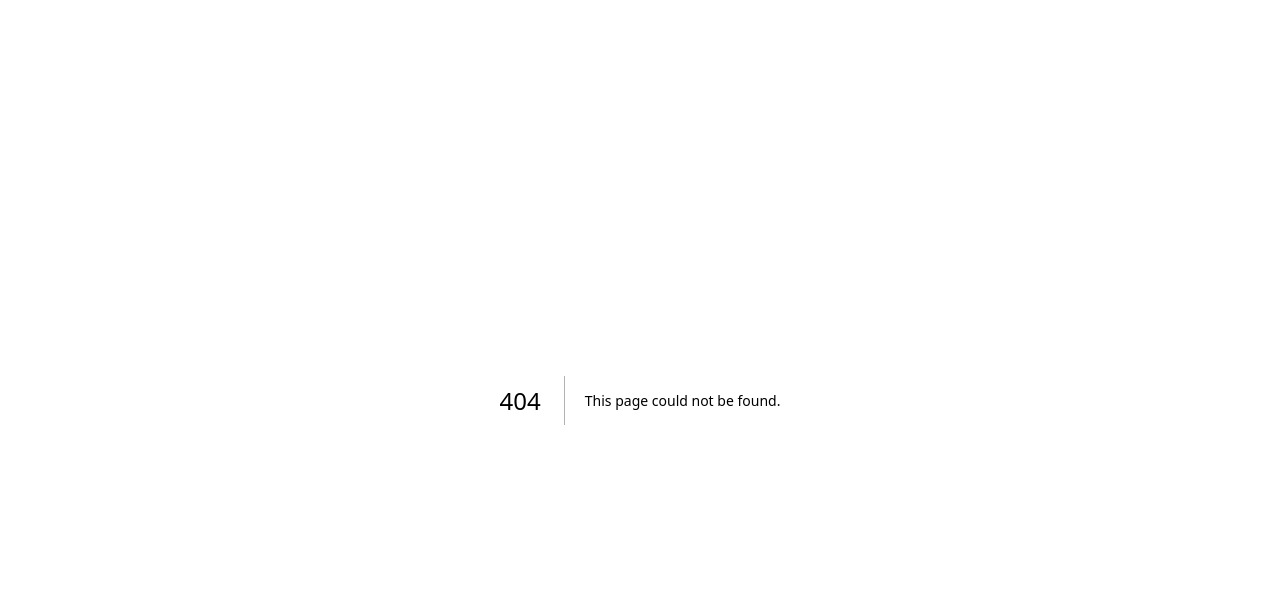
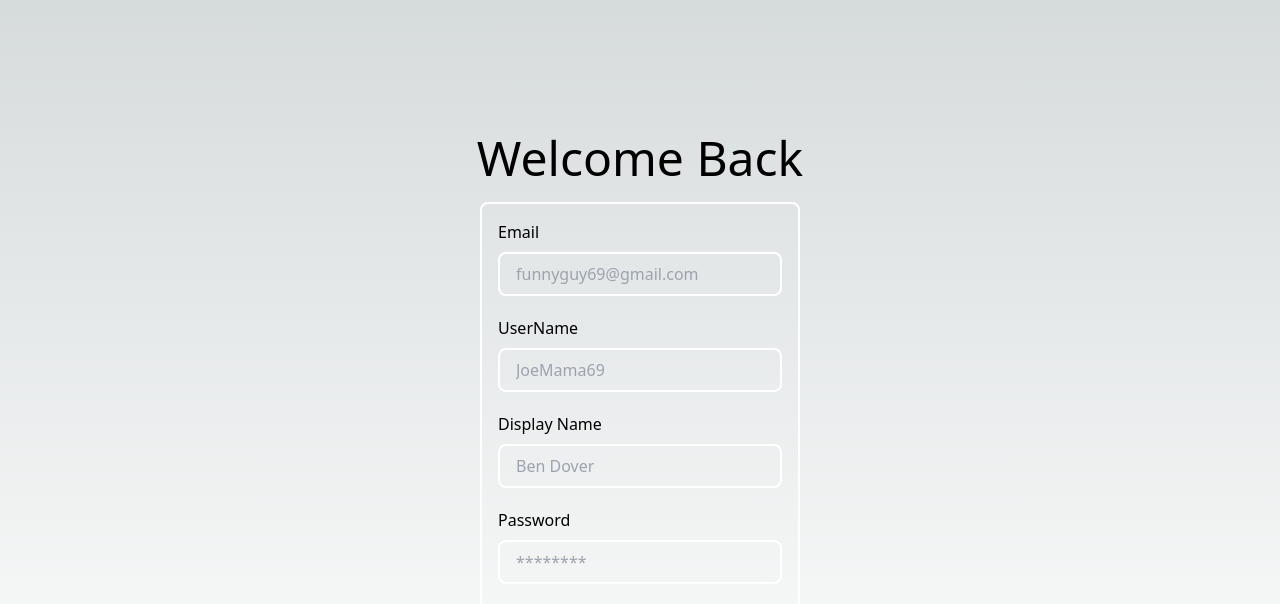
Before and after one commit to YARE0909/kzilla-internal-hackathon, a Next.js app: page /signUp in a window 1280 px wide. Before the commit this address had no page. Shown: the top 604 px of the page. Built offline with nearby package versions, Linux system fonts and the light colour scheme.

Commit message:
:sparkle: Finish up user auth

```diff
--- a/pages/index.tsx
+++ b/pages/index.tsx
@@ -1,8 +1,28 @@
+import {GetServerSideProps} from "next";
+import nookies from 'nookies'
+
 export default function Home() {
-  return (
-    //   TODO: Add home page
-    <div>
+    return (
+        //   TODO: Add home page
+        <div>
 
-    </div>
-  )
+        </div>
+    )
 }
+
+// TODO: Implement getServerSideProps
+
+export const getServerSideProps: GetServerSideProps = async (ctx) => {
+    const cookies = nookies.get(ctx)
+    if (!cookies.token) {
+        return {
+            redirect: {
+                destination: '/signIn',
+                permanent: false
+            }
+        }
+    }
+    return {
+        props: {}
+    }
+}
--- /dev/null
+++ b/pages/signIn.tsx
@@ -0,0 +1,72 @@
+import {useState} from "react";
+import {setCookie} from "nookies";
+import {useRouter} from 'next/router'
+import Link from "next/link";
+
+
+export default function SignIn() {
+    const router = useRouter()
+    const [email, setEmail] = useState("");
+    const [password, setPassword] = useState("");
+    const [error, setError] = useState("");
+
+    const handleSubmit = async (e: React.FormEvent<HTMLFormElement>) => {
+        e.preventDefault();
+
+        const response = await fetch("/api/signin", {
+            method: "POST",
+            headers: {"Content-Type": "application/json"},
+            body: JSON.stringify({email, password}),
+        });
+
+        if (response.ok) {
+            const {token} = await response.json();
+            if (token) {
+                setCookie(null, 'token', token, {
+                    maxAge: 30 * 24 * 60 * 60,
+                    path: '/',
+                })
+                router.push('/')
+            }
+
+        } else {
+            setError("Invalid Credentials");
+        }
+    }
+
+    return (
+        <div className={"w-full min-h-screen h-fit flex flex-col gap-5 items-center justify-center"}>
+            <div>
+                <h1 className={"text-5xl"}>Welcome Back</h1>
+            </div>
+            <form className={"w-1/4 p-4 rounded-lg border-white border-2 flex flex-col gap-5"} onSubmit={handleSubmit}>
+                <div className={"flex flex-col gap-2"}>
+                    <label htmlFor="email">Email</label>
+                    <input className={"text-white px-4 py-2 border-2 border-white rounded-lg bg-transparent"}
+                           required={true}
+                           placeholder={"funnyguy69@gmail.com"}
+                           type="email" id="email" value={email}
+                           onChange={(e) => setEmail(e.target.value)}/>
+                </div>
+                <div className={"flex flex-col gap-2"}>
+                    <label htmlFor="password">Password</label>
+                    <input className={"text-white px-4 py-2 border-2 border-white rounded-lg bg-transparent"}
+                           required={true}
+                           type="password" id="password" value={password}
+                           placeholder={"********"}
+                           onChange={(e) => setPassword(e.target.value)}/>
+                </div>
+                <div className={"flex gap-2"}>
+                    <button className={"text-white px-4 py-2 border-2 border-white rounded-lg bg-transparent"}>Sign In
+                    </button>
+                    <Link href={"/signUp"}
+                          className={"text-white px-4 py-2 border-2 border-white rounded-lg bg-transparent"}>Sign Up
+                    </Link>
+                </div>
+            </form>
+            {error ? (<div>
+                <p className={"text-red-500"}>{error}</p>
+            </div>) : null}
+        </div>
+    )
+}
--- /dev/null
+++ b/pages/signUp.tsx
@@ -0,0 +1,81 @@
+import {useState} from "react";
+import {useRouter} from 'next/router'
+import Link from "next/link";
+
+
+export default function SignIn() {
+    const router = useRouter()
+    const [email, setEmail] = useState("");
+    const [password, setPassword] = useState("");
+    const [userName, setUserName] = useState("");
+    const [displayName, setDisplayName] = useState("");
+    const [error, setError] = useState("");
+
+    const handleSubmit = async (e: React.FormEvent<HTMLFormElement>) => {
+        e.preventDefault();
+
+        const response = await fetch("/api/signup", {
+            method: "POST",
+            headers: {"Content-Type": "application/json"},
+            body: JSON.stringify({email, password, userName, displayName}),
+        });
+
+        if (response.ok) {
+            router.push('/signIn')
+        } else {
+            setError("Invalid Credentials");
+        }
+    }
+
+    return (
+        <div className={"w-full min-h-screen h-fit flex flex-col gap-5 items-center justify-center"}>
+            <div>
+                <h1 className={"text-5xl"}>Welcome Back</h1>
+            </div>
+            <form className={"w-1/4 p-4 rounded-lg border-white border-2 flex flex-col gap-5"} onSubmit={handleSubmit}>
+                <div className={"flex flex-col gap-2"}>
+                    <label htmlFor="email">Email</label>
+                    <input className={"text-white px-4 py-2 border-2 border-white rounded-lg bg-transparent"}
+                           required={true}
+                           placeholder={"funnyguy69@gmail.com"}
+                           type="email" id="email" value={email}
+                           onChange={(e) => setEmail(e.target.value)}/>
+                </div>
+                <div className={"flex flex-col gap-2"}>
+                    <label htmlFor="email">UserName</label>
+                    <input className={"text-white px-4 py-2 border-2 border-white rounded-lg bg-transparent"}
+                           required={true}
+                           placeholder={"JoeMama69"}
+                           type="text" id="email" value={userName}
+                           onChange={(e) => setUserName(e.target.value)}/>
+                </div>
+                <div className={"flex flex-col gap-2"}>
+                    <label htmlFor="email">Display Name</label>
+                    <input className={"text-white px-4 py-2 border-2 border-white rounded-lg bg-transparent"}
+                           required={true}
+                           placeholder={"Ben Dover"}
+                           type="text" id="email" value={displayName}
+                           onChange={(e) => setDisplayName(e.target.value)}/>
+                </div>
+                <div className={"flex flex-col gap-2"}>
+                    <label htmlFor="password">Password</label>
+                    <input className={"text-white px-4 py-2 border-2 border-white rounded-lg bg-transparent"}
+                           required={true}
+                           type="password" id="password" value={password}
+                           placeholder={"********"}
+                           onChange={(e) => setPassword(e.target.value)}/>
+                </div>
+                <div className={"flex gap-2"}>
+                    <button className={"text-white px-4 py-2 border-2 border-white rounded-lg bg-transparent"}>Sign Up
+                    </button>
+                    <Link href={"/signIn"}
+                          className={"text-white px-4 py-2 border-2 border-white rounded-lg bg-transparent"}>Sign In
+                    </Link>
+                </div>
+            </form>
+            {error ? (<div>
+                <p className={"text-red-500"}>{error}</p>
+            </div>) : null}
+        </div>
+    )
+}
```
